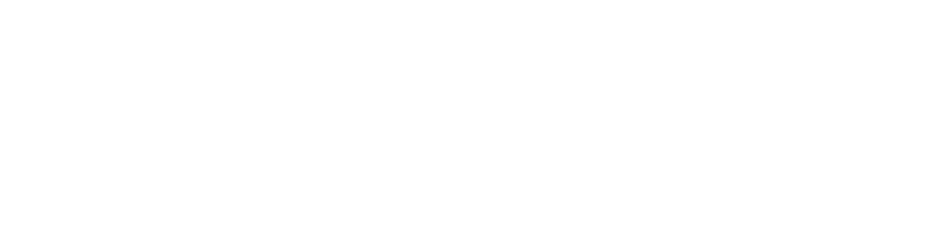
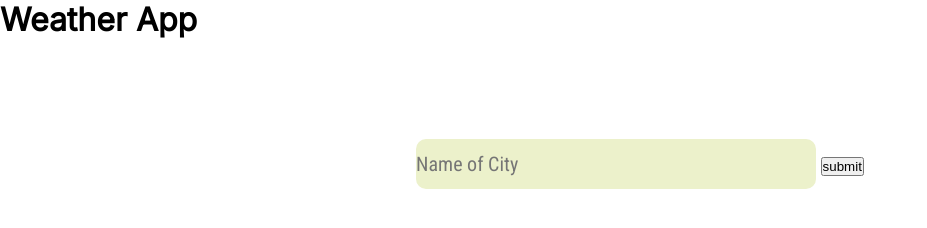
Before and after one commit to nataliemajadixon/weather-app, a plain HTML site: page index.html in a window 1280 px wide. Shown: the whole page, without its empty margins (0-927 px from the left). Drawn offline with Linux system fonts and the light colour scheme.

Commit message:
added an input for location

```diff
--- a/index.html
+++ b/index.html
@@ -8,6 +8,20 @@
     <title>weatherapp</title>
 </head>
 <body>
+<h1>Weather App</h1>
+<div class="input">
+    <input type="text" class="input-value" placeholder="Name of City">
+    <input type="submit" value="submit">
+</div>
+
+
+<div class="display">
+<h1 class="name"></h1>
+<p class="desc"></p>
+<p class="temp"></p>
+</div>
+
+
 
 <script src="script.js"></script>
 </body>
--- a/style.css
+++ b/style.css
@@ -0,0 +1,29 @@
+@import url('https://fonts.googleapis.com/css2?family=Inter&family=Roboto+Condensed&display=swap');
+
+/* font-family: 'Inter', sans-serif;
+font-family: 'Roboto Condensed', sans-serif; */
+
+*{
+    margin: 0;
+    padding: 0;
+    box-sizing: border-box;
+}
+
+body{
+    font-family: 'Inter', sans-serif;
+}
+.input{
+    text-align:center;
+    margin: 100px;
+}
+
+input[type="text"]{
+    height: 50px;
+    width: 400px;
+    background-color: rgb(236, 241, 203);
+    font-family: 'Roboto Condensed', sans-serif;
+    font-weight: 20px;
+    font-size: 20px;
+    border: none;
+    border-radius: 10px;
+}
```
